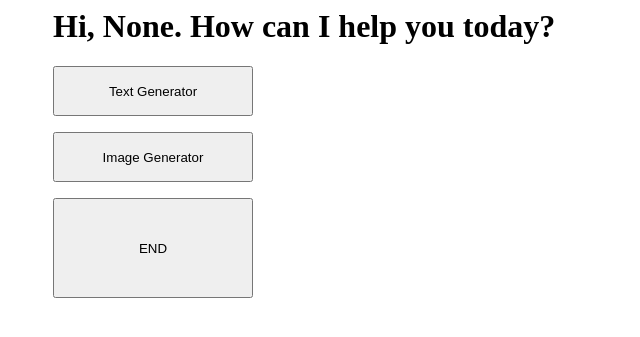
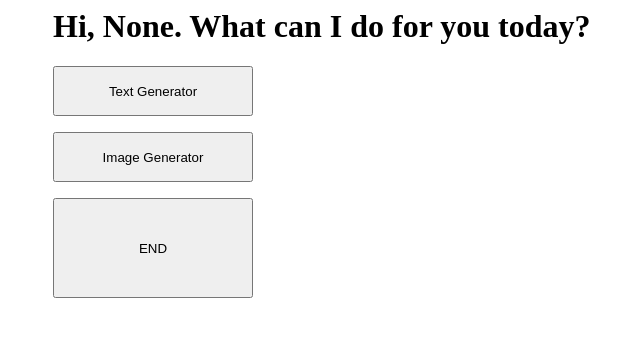
Before and after one commit to wuyanchen6/rpa-19Feb2024, a Flask app: page /main in a window 1280 px wide. Shown: the top 337 px of the page, without its empty margins (271-911 px from the left). Run offline with Flask 3, Linux system fonts and the light colour scheme.

Commit message:
Update main.html

```diff
--- a/templates/main.html
+++ b/templates/main.html
@@ -6,7 +6,7 @@
 </style>
 
 <div class="container">
-<h1>Hi, {{r}}. How can I help you today?</h1>
+<h1>Hi, {{r}}. What can I do for you today?</h1>
 <form action="/text_gpt" method="post">
     <input type = "submit" value="Text Generator" style="width:200px;height:50px;">
 </form>
```
